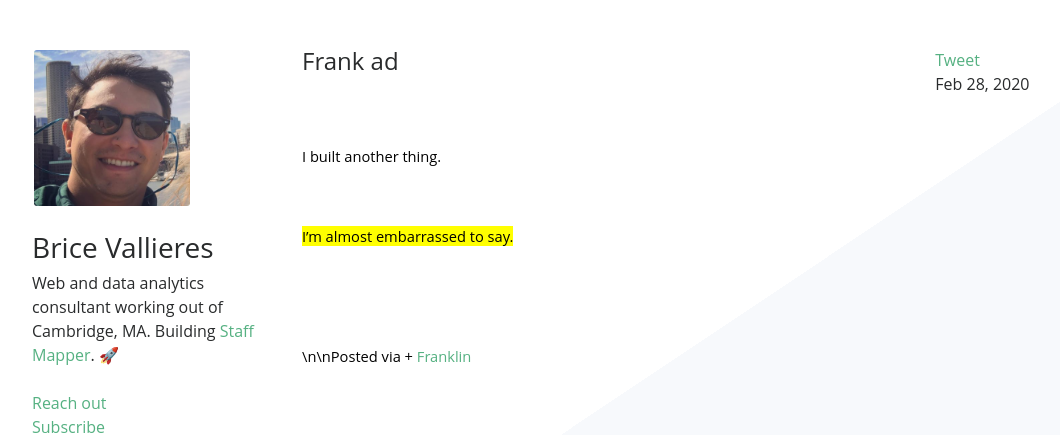
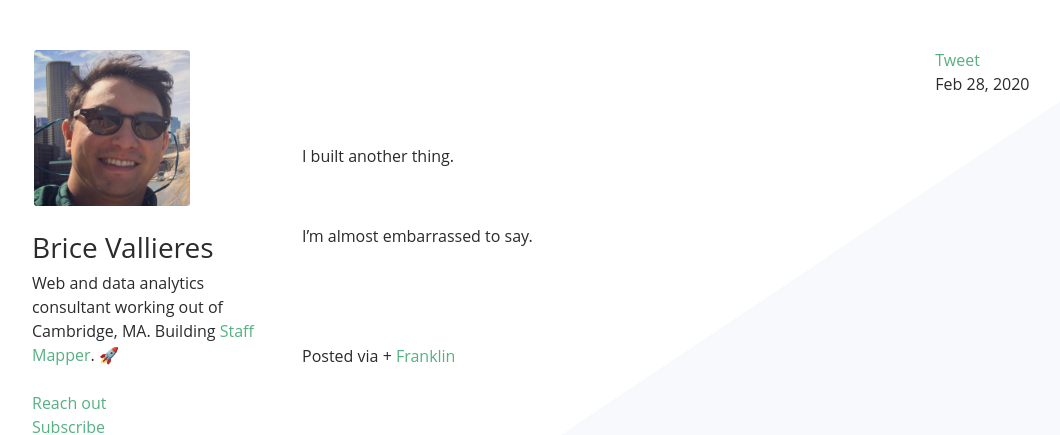
Before and after one commit to bvallier/blog, a Jekyll site: the page built from _posts/2020-02-28-FRANK AD.md, in a window 1280 px wide, cut to the strip 0-435 px from the top of the page. Shown: the whole strip, without its empty margins (68-1128 px from the left). Built offline with Jekyll 4.4.1, drawn with Linux system fonts in a browser that asks for light colours; our own code applies the rules of GitHub Pages for plain Markdown files; comment, search, counter and statistics services are not loaded; some of the changed lines change nothing that is shown.

Commit message:
Franklin Commit :: 2020-02-28-FRANK AD.md

```diff
--- a/_posts/2020-02-28-FRANK AD.md
+++ b/_posts/2020-02-28-FRANK AD.md
@@ -1 +1,19 @@
-<body><div class="WordSection1"><p class="MsoNormal"><span style="font-size:11.0pt;color:black">I built another thing. </span><span style="color:black"><p></p></span></p><p class="MsoNormal"><span style="font-size:11.0pt;color:black"> </span><span style="color:black"><p></p></span></p><p class="MsoNormal"><span style="font-size:11.0pt;color:black;background:yellow">I’m almost embarrassed to say.</span><span style="color:black"><p></p></span></p><p class="MsoNormal"><span style="font-size:11.0pt"><p> </p></span></p><p class="MsoNormal"><span style="font-size:11.0pt"><p> </p></span></p><p class="MsoNormal"><span style="font-size:11.0pt;color:black">\n\nPosted via + <a href="https://franklinpostal.com">Franklin</a>
+---
+layout :post
+title :FRANK AD
+author :brice@thesmallweb.co
+summary :I built another thing. I’m almost embarrassed to say.
+date :2020-02-28T16:46:19.845-05:00
+---
+
+I built another thing.&nbsp;
+
+&nbsp;
+
+I’m almost embarrassed to say.
+
+&nbsp;
+
+&nbsp;
+
+Posted via + [Franklin](https://franklinpostal.com)
```
